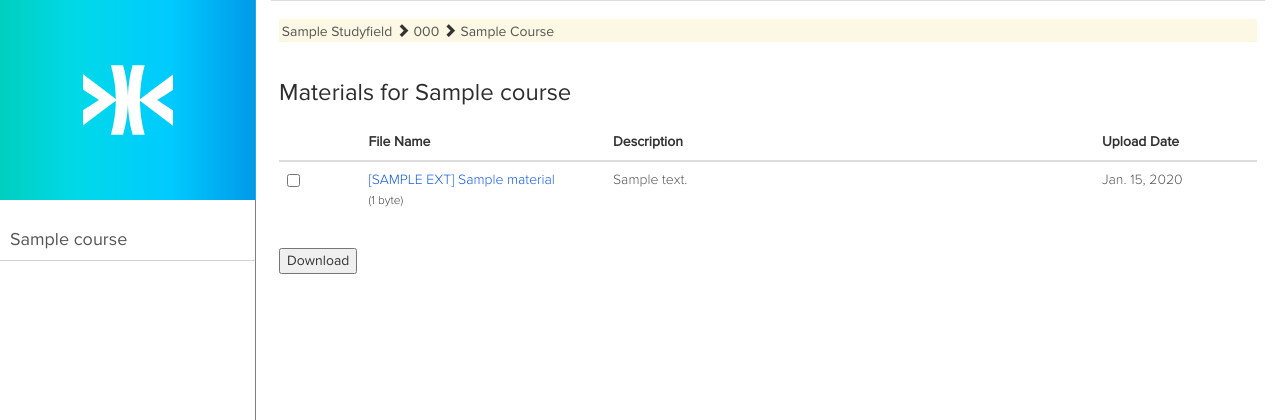
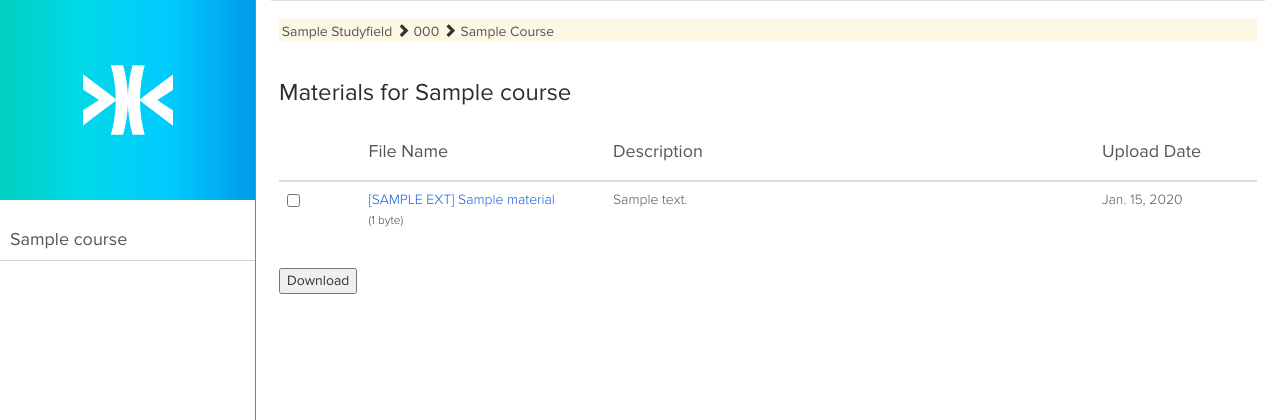
Before and after one commit to 6iruk/Pushtemp, a Django app: template main/templates/main/course_view.html in a window 1280 px wide. Shown: the top 420 px of the page. Run offline with Django 3.2, Linux system fonts and the light colour scheme; the template is opened without the code that fills it: most values are stand-ins (such as "Sample title", 1, 10 or a date in 2020); some libraries are stand-ins or nearby versions.

Commit message:
Update course_view.html

```diff
--- a/main/templates/main/course_view.html
+++ b/main/templates/main/course_view.html
@@ -30,9 +30,9 @@
         					<thead>
    								<tr>
      	    	   					<th class="col-sm-1"></th>
-     								<th class="col-sm-3">File Name</th>
-     								<th class="col-sm-6">Description</th>
-     								<th class="col-sm-2">Upload Date</th>
+     								<th class="col-sm-3"><h4>File Name</h4></th>
+     								<th class="col-sm-6"><h4>Description</h4></th>
+     								<th class="col-sm-2"><h4>Upload Date</h4></th>
    								</tr>
    	    	 				</thead>
 
```
